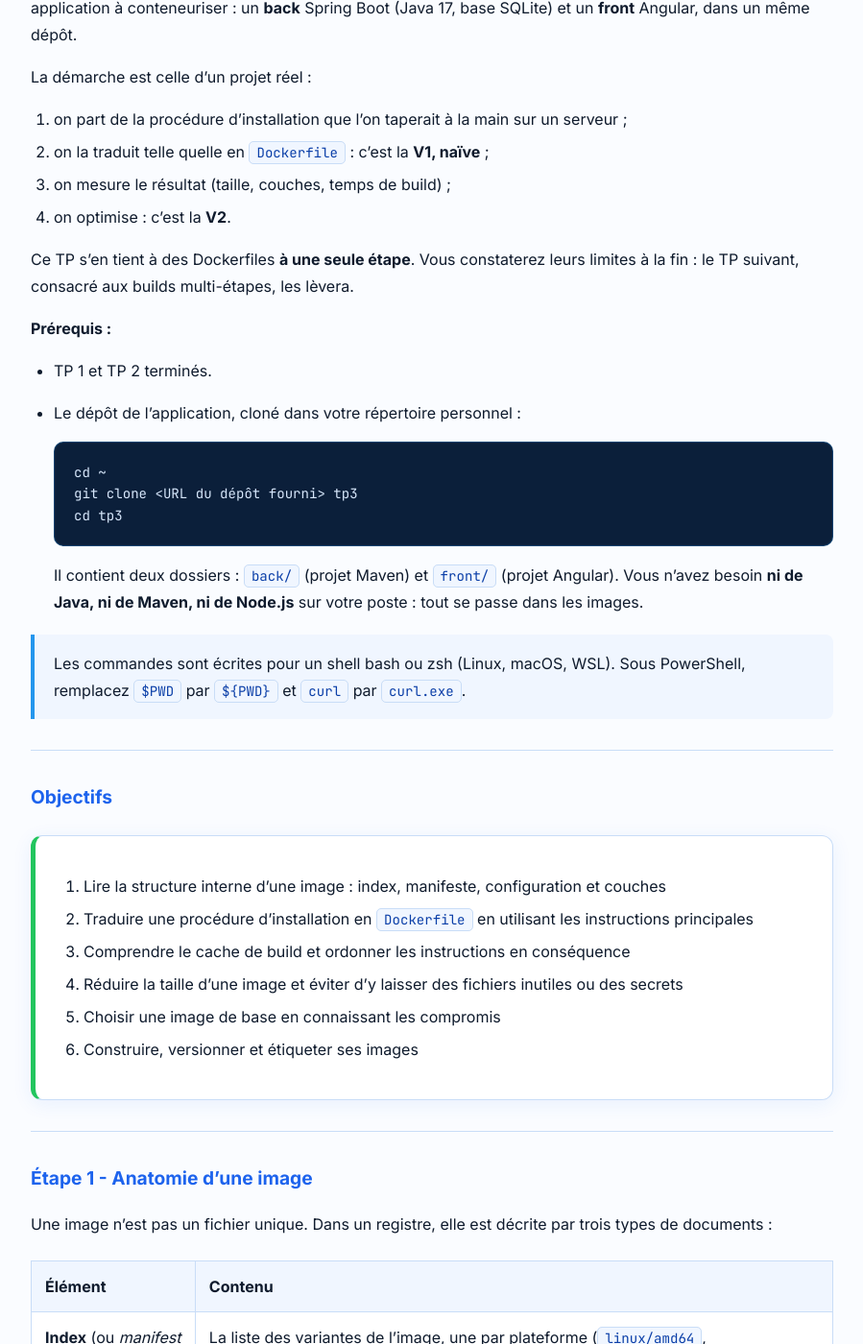
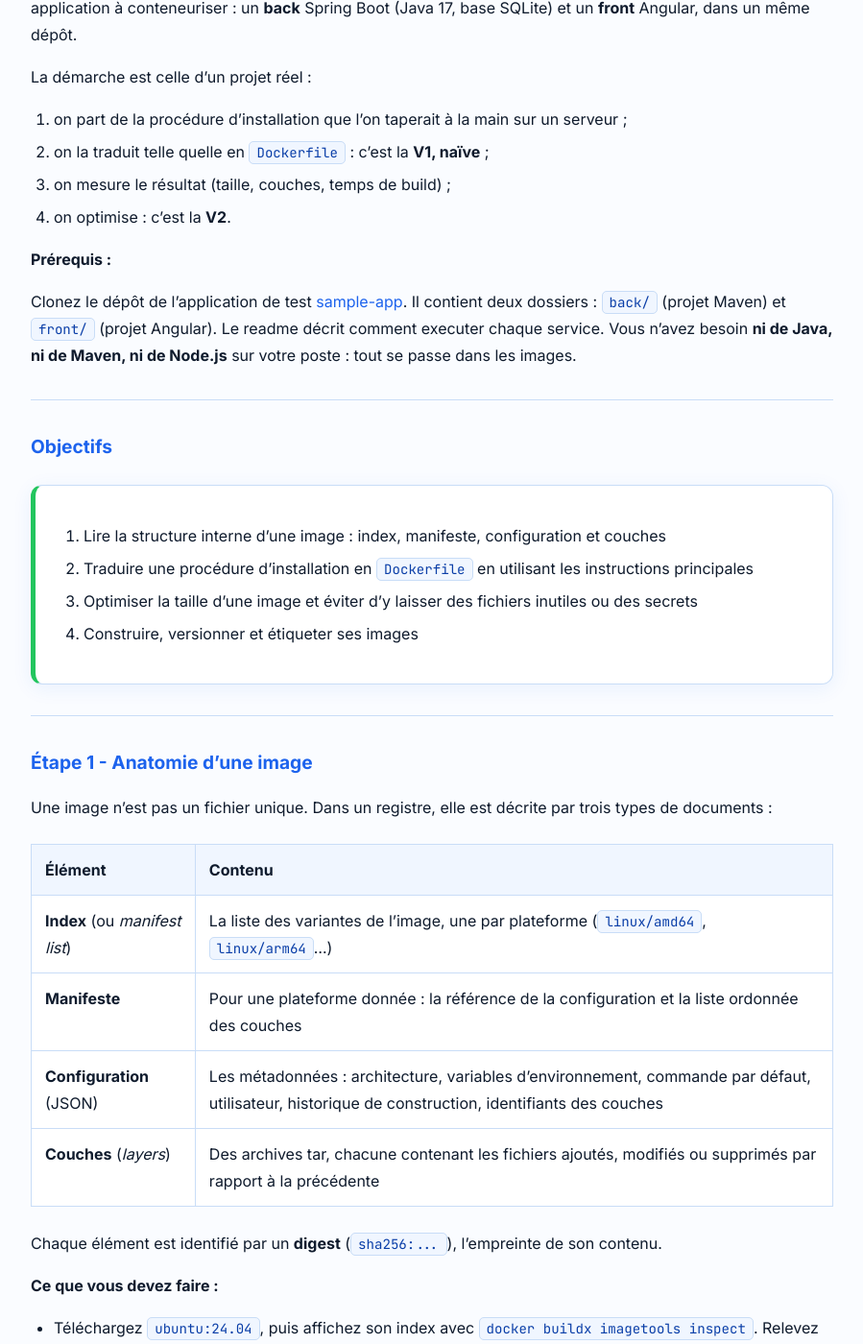
Before and after one commit to jviallon63/Hesias-3DKR, a Jekyll site: the page built from tp/3-dockerfile.md, in a window 1280 px wide and 1400 px high, scrolled down 583 px. Shown: the whole window at 96% size, without its empty margins (190-1089 px from the left). Built offline with Jekyll 4.4.1, drawn with Linux system fonts in a browser that asks for light colours.

Commit message:
review TP3

````diff
--- a/tp/3-dockerfile.md
+++ b/tp/3-dockerfile.md
@@ -16,22 +16,9 @@ La démarche est celle d'un projet réel :
 3. on mesure le résultat (taille, couches, temps de build) ;
 4. on optimise : c'est la **V2**.
 
-Ce TP s'en tient à des Dockerfiles **à une seule étape**. Vous constaterez leurs limites à la fin : le TP suivant, consacré aux builds multi-étapes, les lèvera.
-
 **Prérequis :**
 
-- TP 1 et TP 2 terminés.
-- Le dépôt de l'application, cloné dans votre répertoire personnel :
-
-  ```bash
-  cd ~
-  git clone <URL du dépôt fourni> tp3
-  cd tp3
-  ```
-
-  Il contient deux dossiers : `back/` (projet Maven) et `front/` (projet Angular). Vous n'avez besoin **ni de Java, ni de Maven, ni de Node.js** sur votre poste : tout se passe dans les images.
-
-> Les commandes sont écrites pour un shell bash ou zsh (Linux, macOS, WSL). Sous PowerShell, remplacez `$PWD` par `${PWD}` et `curl` par `curl.exe`.
+Clonez le dépôt de l'application de test [sample-app](https://github.com/jviallon63/sample-app). Il contient deux dossiers : `back/` (projet Maven) et `front/` (projet Angular). Le readme décrit comment executer chaque service. Vous n'avez besoin **ni de Java, ni de Maven, ni de Node.js** sur votre poste : tout se passe dans les images.
 
 ---
 
@@ -41,10 +28,8 @@ Ce TP s'en tient à des Dockerfiles **à une seule étape**. Vous constaterez le
 
 1. Lire la structure interne d'une image : index, manifeste, configuration et couches
 2. Traduire une procédure d'installation en `Dockerfile` en utilisant les instructions principales
-3. Comprendre le cache de build et ordonner les instructions en conséquence
-4. Réduire la taille d'une image et éviter d'y laisser des fichiers inutiles ou des secrets
-5. Choisir une image de base en connaissant les compromis
-6. Construire, versionner et étiqueter ses images
+3. Optimiser la taille d'une image et éviter d'y laisser des fichiers inutiles ou des secrets
+4. Construire, versionner et étiqueter ses images
 
 </div>
 
````
